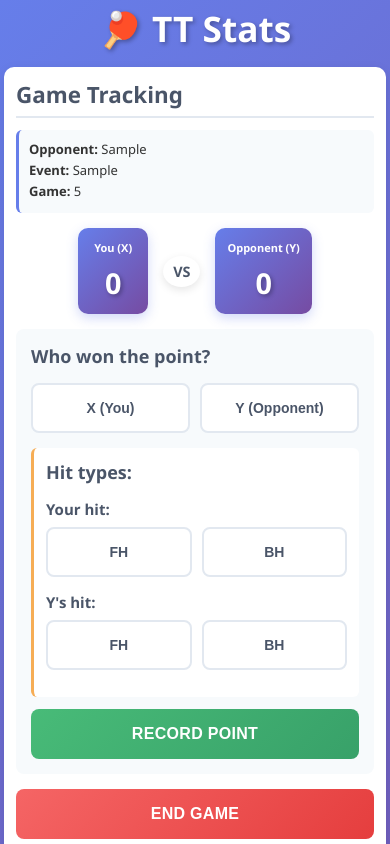
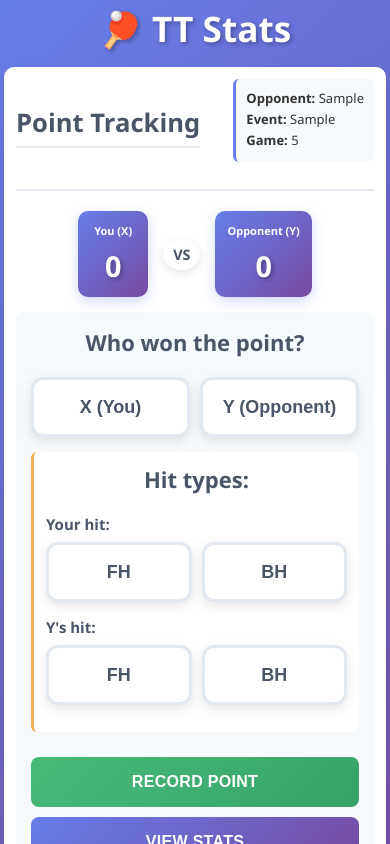
Before and after one commit to liviachang/table-tennis-stats, a plain HTML site: page index.html in a window 390 px wide. Both pictures are taken after typing "Sample", "Sample", "5" into the empty fields and a click on the button "START GAME". Shown: the top 844 px of the page. Drawn offline with Linux system fonts and the light colour scheme.

Commit message:
Implement two-page layout with larger buttons and test mode
- Separate questions page from stats page with navigation
- Make buttons as big as score display (80px height, 24px font)
- Increase question font sizes to 28px (same as headers)
- Add test mode button for quick testing (A, U1350, G1)
- Add page navigation between questions and stats
- Maintain mobile responsiveness with adaptive button grids
- Improve visual hierarchy and touch targets

```diff
--- a/index.html
+++ b/index.html
@@ -29,16 +29,19 @@
                     <input type="number" id="game-number" placeholder="1, 2, 3..." min="1" required>
                 </div>
                 <button type="submit" class="btn btn-primary">Start Game</button>
+                <button type="button" id="test-mode" class="btn btn-secondary">Test Mode (A, U1350, G1)</button>
             </form>
         </section>
 
-        <!-- Game Tracking Section -->
-        <section id="game-tracking" class="card hidden">
-            <h2>Game Tracking</h2>
+        <!-- Questions Page -->
+        <section id="questions-page" class="card hidden">
+            <div class="page-header">
+                <h2>Point Tracking</h2>
                 <div class="game-info">
                     <p><strong>Opponent:</strong> <span id="current-opponent"></span></p>
                     <p><strong>Event:</strong> <span id="current-event"></span></p>
                     <p><strong>Game:</strong> <span id="current-game"></span></p>
+                </div>
             </div>
 
             <!-- Score Display -->
@@ -54,7 +57,7 @@
                 </div>
             </div>
 
-            <!-- Point Tracking Form -->
+            <!-- Point Tracking Questions -->
             <div class="point-tracking">
                 <h3>Who won the point?</h3>
                 <div class="button-grid winner-buttons">
@@ -105,7 +108,10 @@
                     </div>
                 </div>
 
+                <div class="action-buttons">
                     <button id="record-point" class="btn btn-success">Record Point</button>
+                    <button id="view-stats" class="btn btn-primary">View Stats</button>
+                </div>
             </div>
 
             <div class="game-controls">
@@ -114,9 +120,13 @@
             </div>
         </section>
 
-        <!-- Stats Display Section -->
-        <section id="stats-display" class="card">
+        <!-- Stats Page -->
+        <section id="stats-page" class="card hidden">
+            <div class="page-header">
                 <h2>Live Statistics</h2>
+                <button id="back-to-questions" class="btn btn-secondary">Back to Questions</button>
+            </div>
+
             <div class="stats-grid">
                 <div class="stat-card">
                     <h3>Score</h3>
@@ -192,6 +202,7 @@
                 </div>
             </div>
         </section>
+
     </div>
 
     <script src="script.js"></script>
--- a/script.js
+++ b/script.js
@@ -19,6 +19,11 @@ class TableTennisTracker {
         document.getElementById('setup-form').addEventListener('submit', (e) => {
             e.preventDefault();
             this.startNewGame();
+        });
+
+        // Test mode button
+        document.getElementById('test-mode').addEventListener('click', () => {
+            this.startTestMode();
         });
 
         // Winner selection buttons
@@ -52,6 +57,15 @@ class TableTennisTracker {
         // Record point button
         document.getElementById('record-point').addEventListener('click', () => {
             this.recordPoint();
+        });
+
+        // Navigation buttons
+        document.getElementById('view-stats').addEventListener('click', () => {
+            this.showStatsPage();
+        });
+
+        document.getElementById('back-to-questions').addEventListener('click', () => {
+            this.showQuestionsPage();
         });
 
         // Game controls
@@ -104,8 +118,18 @@ class TableTennisTracker {
         };
 
         this.updateGameDisplay();
-        this.showGameTracking();
+        this.showQuestionsPage();
         this.updateStats();
+    }
+
+    startTestMode() {
+        // Set test values
+        document.getElementById('opponent-id').value = 'A';
+        document.getElementById('event').value = 'U1350';
+        document.getElementById('game-number').value = '1';
+
+        // Start the game
+        this.startNewGame();
     }
 
     selectWinner(winner) {
@@ -353,14 +377,22 @@ class TableTennisTracker {
         document.getElementById('y-won-reasons').classList.add('hidden');
     }
 
-    showGameTracking() {
+    showQuestionsPage() {
         document.getElementById('game-setup').classList.add('hidden');
-        document.getElementById('game-tracking').classList.remove('hidden');
+        document.getElementById('questions-page').classList.remove('hidden');
+        document.getElementById('stats-page').classList.add('hidden');
+    }
+
+    showStatsPage() {
+        document.getElementById('questions-page').classList.add('hidden');
+        document.getElementById('stats-page').classList.remove('hidden');
+        this.updateStats();
     }
 
     resetToSetup() {
         document.getElementById('game-setup').classList.remove('hidden');
-        document.getElementById('game-tracking').classList.add('hidden');
+        document.getElementById('questions-page').classList.add('hidden');
+        document.getElementById('stats-page').classList.add('hidden');
         document.getElementById('setup-form').reset();
         this.currentGame = null;
     }
--- a/styles.css
+++ b/styles.css
@@ -97,20 +97,21 @@ header h1 {
 
 /* Option buttons for point tracking */
 .option-btn {
-    padding: 15px 12px;
-    border: 2px solid #e2e8f0;
-    border-radius: 8px;
+    padding: 20px 16px;
+    border: 3px solid #e2e8f0;
+    border-radius: 12px;
     background: white;
     color: #4a5568;
-    font-size: 16px;
-    font-weight: 600;
+    font-size: 24px;
+    font-weight: 700;
     cursor: pointer;
     transition: all 0.3s ease;
-    min-height: 50px;
+    min-height: 80px;
     display: flex;
     align-items: center;
     justify-content: center;
     text-align: center;
+    box-shadow: 0 4px 12px rgba(0,0,0,0.1);
 }
 
 .option-btn:hover {
@@ -123,7 +124,8 @@ header h1 {
     background: #667eea;
     color: white;
     border-color: #667eea;
-    box-shadow: 0 4px 12px rgba(102, 126, 234, 0.3);
+    box-shadow: 0 6px 20px rgba(102, 126, 234, 0.4);
+    transform: translateY(-2px);
 }
 
 /* Button grids */
@@ -260,9 +262,10 @@ header h1 {
 
 .point-tracking h3, .point-tracking h4 {
     color: #4a5568;
-    margin-bottom: 15px;
-    font-size: 18px;
-    font-weight: 600;
+    margin-bottom: 20px;
+    font-size: 28px;
+    font-weight: 700;
+    text-align: center;
 }
 
 .radio-group {
@@ -395,6 +398,61 @@ header h1 {
     font-size: 13px;
 }
 
+/* Page layout */
+.page-header {
+    display: flex;
+    justify-content: space-between;
+    align-items: center;
+    margin-bottom: 20px;
+    padding-bottom: 15px;
+    border-bottom: 2px solid #e2e8f0;
+}
+
+.page-header h2 {
+    margin: 0;
+    font-size: 1.6rem;
+    color: #4a5568;
+}
+
+.action-buttons {
+    display: flex;
+    gap: 15px;
+    justify-content: center;
+    margin: 25px 0;
+}
+
+.action-buttons .btn {
+    flex: 1;
+    max-width: 200px;
+}
+
+/* Mobile responsive for buttons */
+@media (max-width: 480px) {
+    .reason-buttons {
+        grid-template-columns: repeat(2, 1fr);
+        gap: 8px;
+    }
+
+    .option-btn {
+        font-size: 18px;
+        padding: 15px 10px;
+        min-height: 60px;
+    }
+
+    .point-tracking h3, .point-tracking h4 {
+        font-size: 22px;
+    }
+
+    .action-buttons {
+        flex-direction: column;
+        gap: 10px;
+    }
+
+    .action-buttons .btn {
+        max-width: none;
+    }
+}
+
 /* Utility classes */
 .hidden {
     display: none !important;
```
Lines whose indentation alone changed are shown as unchanged.
